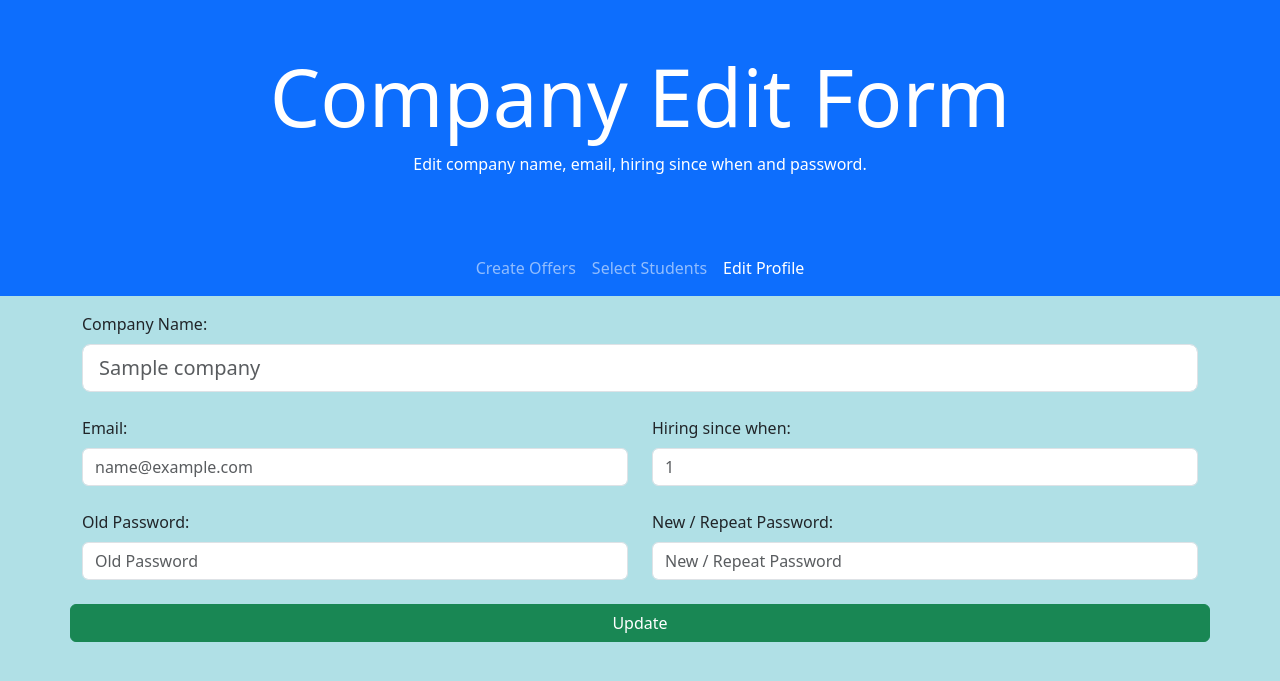
After one commit to lalit-03/dblab_project, a PHP site: page /edit_company.php in a window 1280 px wide. The commit adds this page. Shown: the top 681 px of the page. Run offline with PHP 8.4, Linux system fonts and the light colour scheme; the visitor is signed in with stand-in values (Sample User, id 1); tables that the repository leaves empty hold one stand-in row (values such as "Sample post").

Commit message:
Edit company page added

```diff
--- /dev/null
+++ b/edit_company.php
@@ -0,0 +1,160 @@
+
+<?php
+// Connect to the MySQL database
+session_start();
+ini_set('display_errors', 1);
+error_reporting(-1);
+if($_SESSION['user_type'] != 'company'){
+    $message=urlencode("Unauthorized Access!");
+    header("Location:login.php?message=".$message);
+}
+$host = "localhost";
+$username = "test";
+$password = "test";
+$conn = mysqli_connect($host, $username, $password);
+
+    $com_usrnm = $_SESSION['username'];
+    $user_query = "SELECT company_name, company_email, password, hiring_since_when FROM dblab_project.Company WHERE company_username='$com_usrnm'";
+    $result = mysqli_query($conn, $user_query);
+
+    $row = mysqli_fetch_assoc($result);
+    $comp_name = $row['company_name'];
+    $com_email = $row['company_email'];
+    $com_password = $row['password'];
+    $com_when = $row['hiring_since_when'];
+
+    if ($_SERVER["REQUEST_METHOD"] == "POST") {
+
+        // Get the submitted form data
+        $new_company_name = $_POST["company_name"];
+        $new_email = $_POST["email"];
+        $new_when = $_POST["when"];
+        $old_password = $_POST["old_password"];
+        $new_password = $_POST["new_password"];
+
+        // Get the current company details from the database
+        $user_query = "SELECT * FROM dblab_project.Company WHERE company_username='$com_usrnm'";
+        $result = mysqli_query($conn, $user_query);
+
+        // Check if there is a result
+        if ($result && mysqli_num_rows($result) > 0) {
+
+            // Get the current company details
+            $row = mysqli_fetch_assoc($result);
+            $com_name = $row['company_name'];
+            $com_email = $row['company_email'];
+            $com_password = $row['password'];
+            $com_when = $row['hiring_since_when'];
+
+            // Check if the old password matches
+            if ($old_password == $com_password) {
+
+                // Update the company details
+                $update_query = "UPDATE dblab_project.Company SET company_name='$new_company_name', company_email='$new_email', hiring_since_when='$new_when'";
+
+                // Check if a new password was submitted
+                if (!empty($new_password)) {
+
+                    $update_query .= ", password='$new_password'";
+                }
+                // Add the WHERE clause to update only the current company
+                $update_query .= " WHERE company_username='$com_usrnm'";
+                // Execute the update query
+                if (mysqli_query($conn, $update_query)) {
+                    // Redirect to the dashboard page
+                    $message=urlencode("Update Successful!");
+                    header("Location:company_page.php?message=".$message);
+                    exit();
+                } else {
+                    // Display an error message
+                    $output= "<div class='alert alert-danger justify-content-center text-center'>Error updating company details: " . mysqli_error($conn) . "</div>";
+                }
+
+            } else {
+                // Display an error message
+                $output= "<div class='alert alert-danger justify-content-center text-center'>Incorrect old password</div>";
+            }
+
+        } else {
+            // Display an error message
+            $output = "<div class='alert alert-danger justify-content-center text-center'>Error fetching company details: " . mysqli_error($conn) . "</div>";
+        }
+    }
+?>
+<!DOCTYPE html>
+<html lang="en">
+<head>
+	<title>Company Edit Form</title>
+	<meta charset="utf-8">
+	<meta name="viewport" content="width=device-width, initial-scale=1">
+	<link href="bootstrap-5.3.0-alpha2-dist/css/bootstrap.min.css" rel="stylesheet">
+	<script src="bootstrap-5.3.0-alpha2-dist/js/bootstrap.bundle.min.js"></script>
+</head>
+<body style="background-color:powderblue;">
+	<div class="container-fluid p-5 bg-primary text-white text-center">
+		<h1 class="display-1">Company Edit Form</h1>
+		<p>Edit company name, email, hiring since when and password.</p>
+	</div>
+	<nav class="navbar navbar-expand-sm bg-primary navbar-dark justify-content-center">
+			<ul class="navbar-nav">
+                <li class="nav-item">
+                    <a class="nav-link" href="company_page.php">Create Offers</a>
+                </li>
+                <li class="nav-item">
+                    <a class = "nav-link" href="selection_company.php">Select Students</a>
+                </li>
+                <li class = "navbar-nav">
+                    <a class="nav-link active" href="edit_company.php">Edit Profile</a>
+                </li>
+            </ul>
+	</nav>
+
+	<div class="container mt-3">
+        <?php
+            if(isset($output)) {
+                echo $output;
+            }
+        ?>
+		<form action="edit_company.php" method="post">
+			<div class="row gy-3">
+                <div class="col">
+					<label for="company_name" class="form-label">Company Name:</label>
+					<input class="form-control form-control-lg" type="text" name="company_name" required placeholder="<?php echo $comp_name; ?>">
+                </div>
+			</div>
+            <br>
+			<div class="row gy-6">
+                <div class="col">
+	    			<label for="email" class="form-label">Email:</label>
+		    		<input class="form-control" type="email" name="email" required placeholder="<?php echo $com_email; ?>">
+                </div>
+                <div class="col">
+	    			<label for="when" class="form-label">Hiring since when:</label>
+		    		<input class="form-control" type="number" name="when" step="1" required placeholder="<?php echo $com_when; ?>">
+                </div>
+			</div>
+            <br>
+			<div class="row gy-6">
+                <div class="col">
+                    <label for="old_password" class="form-label">Old Password:</label>
+                    <input class="form-control form-control-md"  type="password" name="old_password" required placeholder="Old Password">
+                </div>
+                <div class="col">
+                    <label for="new_password" class="form-label">New / Repeat Password:</label>
+                    <input class="form-control form-control-md" type="password" name="new_password" required placeholder="New / Repeat Password">
+                </div>
+
+			</div>
+            <br>
+			<div class="row gy-6">
+				<br>
+				<input type="submit" value="Update" class="btn btn-success btn-large justify-content-center">
+			</div>
+		</form>
+        <?php if (isset($error)):
+            echo "<br><div class='alert alert-danger justify-content-center'><strong>$error</strong></div>";
+        ?>
+        <?php endif; ?>
+	</div>
+</body>
+</html>
```
Also changed, not shown: company_page.php (+7 -5 lines).
